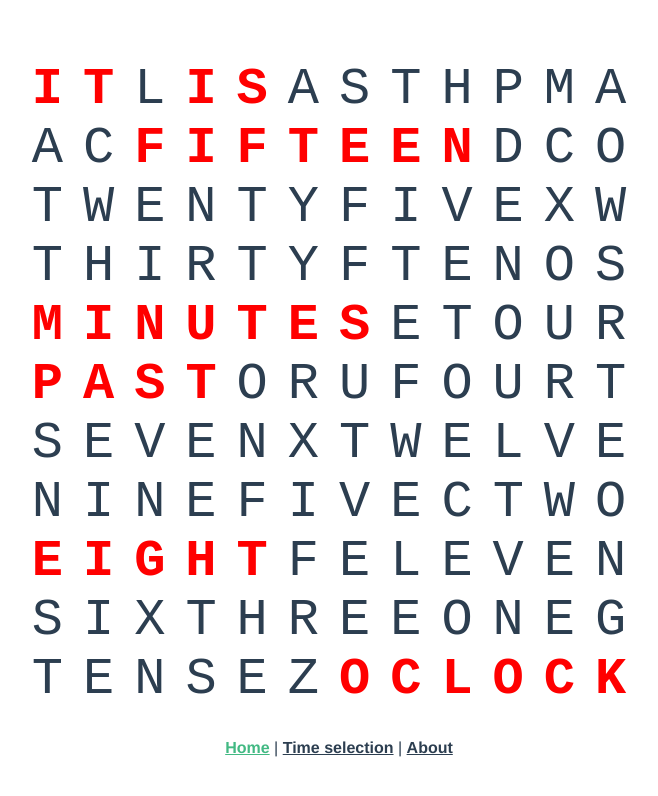
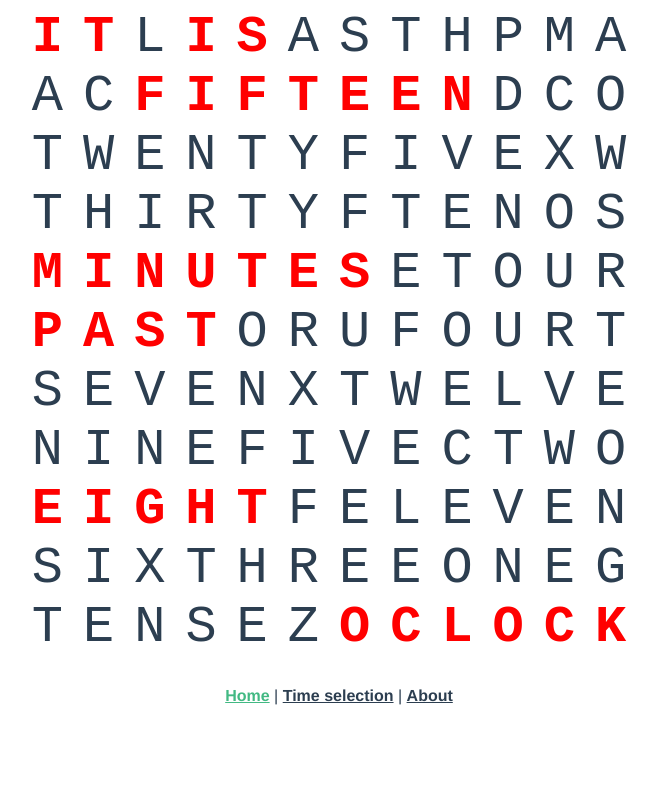
Before and after one commit to jcmeier/wordclock, a Vue app: page /#/ in a window 1280 px wide. Shown: the top 796 px of the page, without its empty margins (301-959 px from the left). Built offline with nearby package versions, Linux system fonts and the light colour scheme.

Commit message:
Fix errors, remove css

```diff
--- a/src/views/HomeView.vue
+++ b/src/views/HomeView.vue
@@ -31,12 +31,4 @@
 </script>
 
 <style>
-#app {
-  font-family: Avenir, Helvetica, Arial, sans-serif;
-  -webkit-font-smoothing: antialiased;
-  -moz-osx-font-smoothing: grayscale;
-  text-align: center;
-  color: #2c3e50;
-  margin-top: 60px;
-}
 </style>
--- a/src/views/TimeSelectionView.vue
+++ b/src/views/TimeSelectionView.vue
@@ -55,7 +55,7 @@
       get () {
         return this.$store.state.currentHours;
       },
-      set (value) {
+      set (value : number) {
         this.$store.commit('setHours', value);
       }
     },
@@ -63,7 +63,7 @@
       get () {
         return this.$store.state.currentMinutes;
       },
-      set (value) {
+      set (value : number) {
         this.$store.commit('setMinutes', value);
       }
     }
@@ -72,15 +72,6 @@
 </script>
 
 <style>
-#app {
-  font-family: Avenir, Helvetica, Arial, sans-serif;
-  -webkit-font-smoothing: antialiased;
-  -moz-osx-font-smoothing: grayscale;
-  text-align: center;
-  color: #2c3e50;
-  margin-top: 60px;
-}
-
 select {
   padding: 5px;
   border: solid 1px #eee;
```
